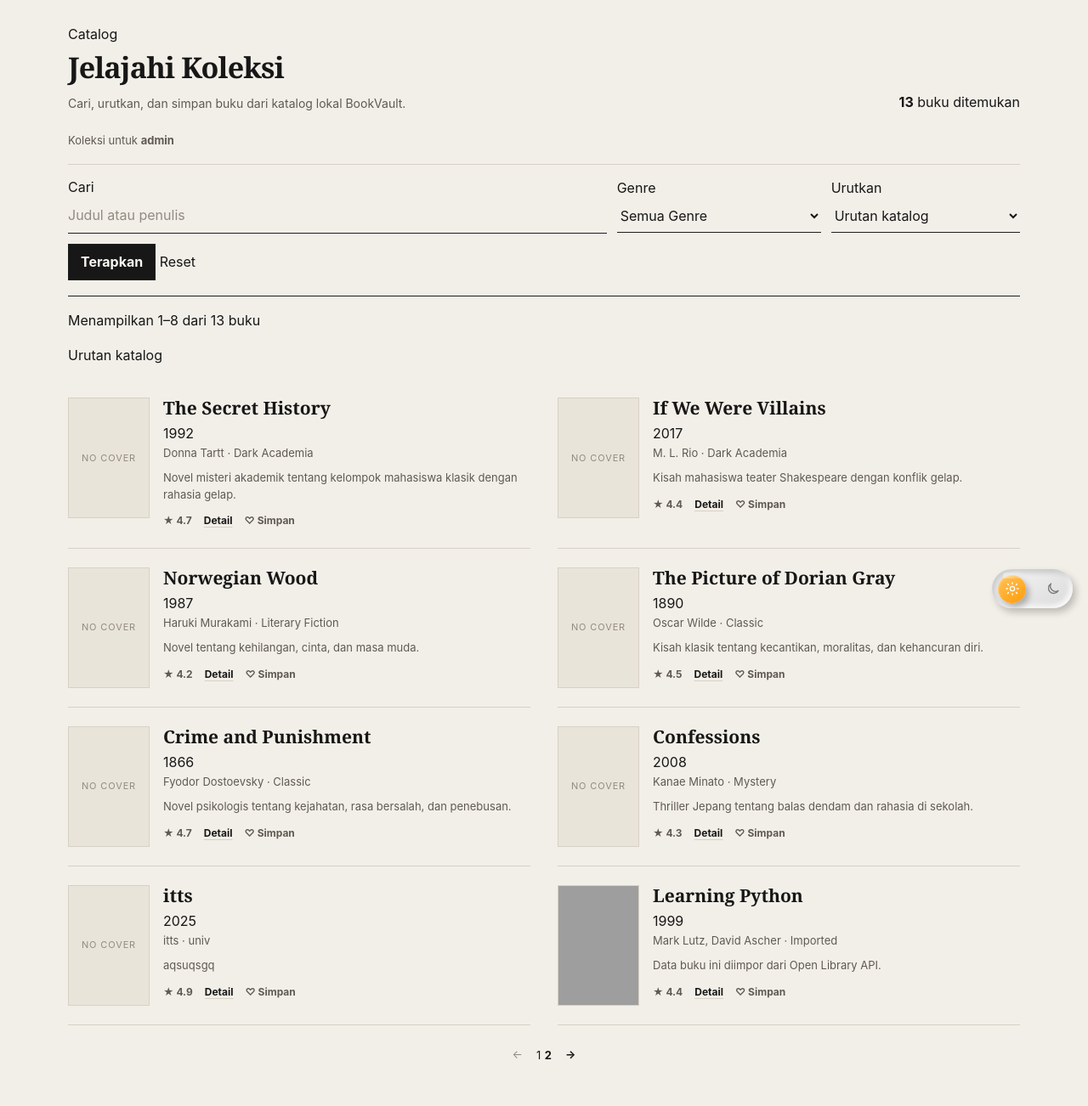
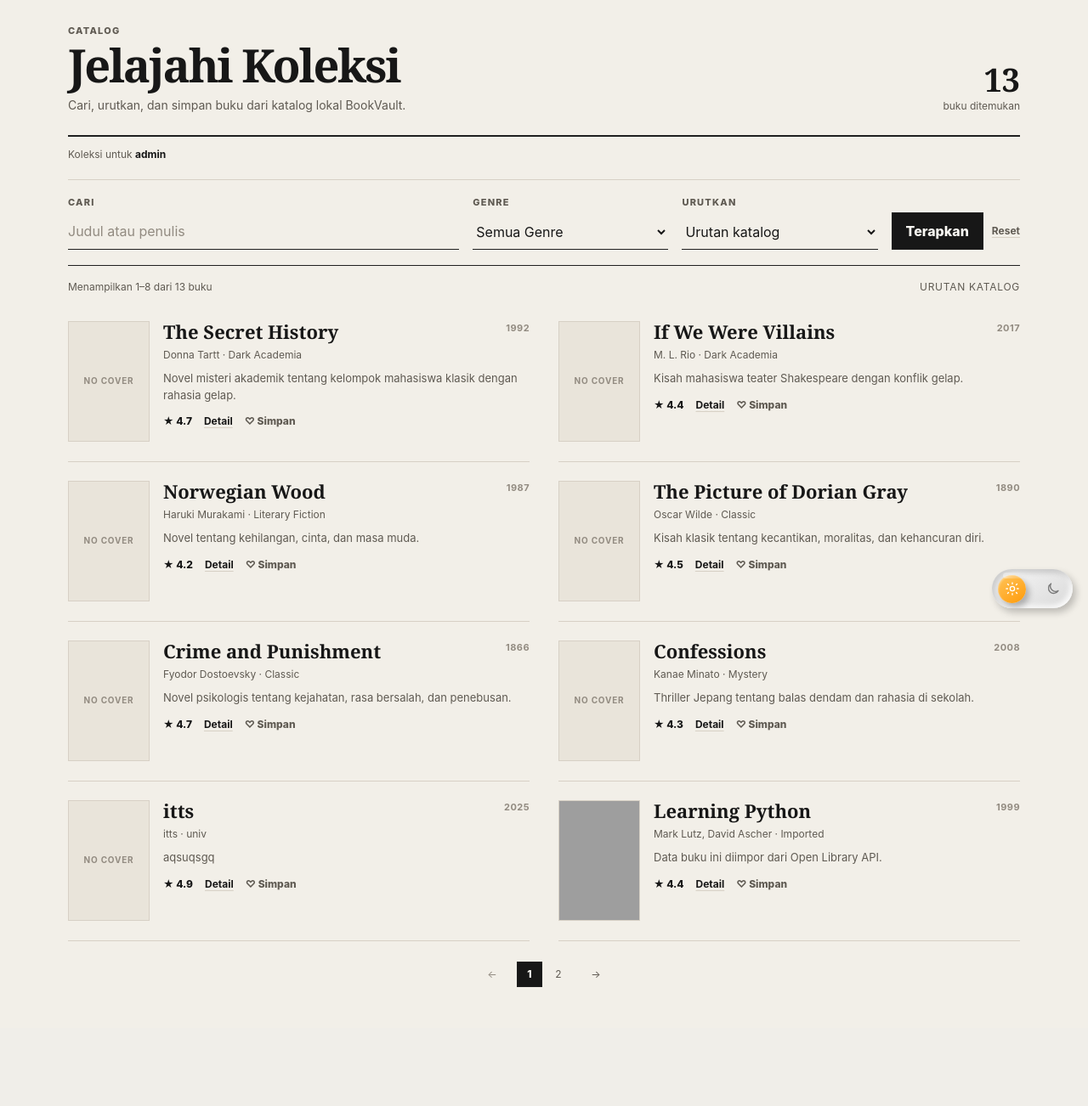
Before and after one commit to panjiaryasoma/bookvault-flask, a Flask app: page / in a window 1280 px wide. Shown: the part 66-1368 px from the top of the page at 85% size. After the commit the page ends 1228 px from the top, so only its background shows below. Run offline with Flask 3, Linux system fonts and the light colour scheme; a user stored in the database is signed in; data comes from the database, SQL or seed files in the repository; grey boxes are pictures that could not be loaded.

Commit message:
Polish catalog discovery layout

```diff
--- a/static/css/index.css
+++ b/static/css/index.css
@@ -41,50 +41,87 @@
     display: flex;
     align-items: end;
     justify-content: space-between;
-    gap: 24px;
-    margin-bottom: 22px;
+    gap: 32px;
+    margin-bottom: 10px;
+    padding-bottom: 24px;
+    border-bottom: 2px solid var(--line);
+}
+
+.catalog-eyebrow,
+.catalog-control > span,
+.active-filters__label {
+    display: block;
+    color: var(--muted);
+    font-size: 11px;
+    font-weight: 800;
+    letter-spacing: 0.11em;
+    text-transform: uppercase;
 }
 
 .catalog-heading h1 {
-    margin: 0;
+    margin: 4px 0 0;
     font-family: Georgia, "Times New Roman", serif;
-    font-size: 34px;
+    font-size: clamp(36px, 5vw, 54px);
     font-weight: 700;
-    letter-spacing: -0.025em;
+    line-height: 1;
+    letter-spacing: -0.04em;
 }
 
 .catalog-heading p {
-    margin: 6px 0 0;
+    max-width: 580px;
+    margin: 10px 0 0;
     color: var(--muted);
     font-size: 14px;
 }
 
-.result-count {
-    color: var(--faint) !important;
-    white-space: nowrap;
+.catalog-summary {
+    display: grid;
+    justify-items: end;
+    flex: 0 0 auto;
+}
+
+.catalog-summary strong {
+    font-family: Georgia, "Times New Roman", serif;
+    font-size: 38px;
+    line-height: 1;
+}
+
+.catalog-summary span {
+    margin-top: 4px;
+    color: var(--muted);
+    font-size: 12px;
 }
 
 .session-note {
-    margin: 0 0 18px;
+    margin: 12px 0 0;
     color: var(--muted);
-    font-size: 13px;
+    font-size: 12px;
+}
+
+.session-note strong {
+    color: var(--paper);
 }
 
 .search-box {
     display: grid;
-    grid-template-columns: minmax(240px, 1fr) minmax(180px, 240px) auto;
-    gap: 12px;
-    align-items: center;
-    padding: 14px 0 18px;
+    grid-template-columns: minmax(260px, 1.4fr) minmax(160px, 0.7fr) minmax(170px, 0.7fr) auto;
+    gap: 16px;
+    align-items: end;
+    margin-top: 20px;
+    padding: 18px 0;
     border-top: 1px solid var(--line-soft);
     border-bottom: 1px solid var(--line);
-    margin-bottom: 8px;
+}
+
+.catalog-control {
+    display: grid;
+    gap: 5px;
 }
 
 input,
 select {
     width: 100%;
-    min-height: 40px;
+    min-height: 42px;
     padding: 8px 0;
     border: 0;
     border-bottom: 1px solid var(--line);
@@ -109,32 +146,99 @@ select option {
     color: var(--paper);
 }
 
-.search-box button {
-    min-height: 40px;
-    padding: 8px 14px;
+.catalog-actions {
+    display: flex;
+    align-items: center;
+    gap: 10px;
+}
+
+.catalog-actions button,
+.empty-reset {
+    min-height: 42px;
+    padding: 9px 16px;
     border: 1px solid var(--line);
     border-radius: 0;
     background: var(--paper);
     color: var(--surface);
-    font-weight: 700;
+    font-weight: 800;
 }
 
-.search-box button:hover {
+.catalog-actions button:hover,
+.empty-reset:hover {
     border-color: var(--brass);
     background: var(--brass);
     color: #fff;
 }
 
+.reset-link {
+    color: var(--muted);
+    font-size: 12px;
+    font-weight: 700;
+    text-decoration: underline;
+    text-decoration-color: var(--line-soft);
+    text-underline-offset: 3px;
+}
+
+.reset-link:hover {
+    color: var(--brass);
+    text-decoration-color: var(--brass);
+}
+
+.active-filters {
+    display: flex;
+    align-items: center;
+    gap: 8px;
+    flex-wrap: wrap;
+    padding: 12px 0 2px;
+}
+
+.filter-token {
+    display: inline-flex;
+    align-items: center;
+    gap: 7px;
+    padding: 4px 8px;
+    border: 1px solid var(--line-soft);
+    color: var(--muted);
+    font-size: 12px;
+}
+
+.filter-token:hover {
+    border-color: var(--brass);
+    color: var(--brass);
+}
+
+.catalog-status-row {
+    display: flex;
+    align-items: center;
+    justify-content: space-between;
+    gap: 18px;
+    padding: 16px 0 4px;
+}
+
+.catalog-range,
+.catalog-sort-status {
+    margin: 0;
+    color: var(--muted);
+    font-size: 12px;
+}
+
+.catalog-sort-status {
+    text-transform: uppercase;
+    letter-spacing: 0.06em;
+}
+
 .book-list {
     display: grid;
     grid-template-columns: repeat(2, minmax(0, 1fr));
-    column-gap: 32px;
+    column-gap: 34px;
+    margin-top: 4px;
 }
 
 .book-entry {
     display: grid;
     grid-template-columns: 96px minmax(0, 1fr);
     gap: 16px;
+    min-height: 188px;
     padding: 22px 0;
     border-bottom: 1px solid var(--line-soft);
     background: transparent;
@@ -163,7 +267,9 @@ select option {
     align-items: center;
     justify-content: center;
     color: var(--faint);
-    font-size: 11px;
+    font-size: 10px;
+    font-weight: 700;
+    text-align: center;
     text-transform: uppercase;
     letter-spacing: 0.08em;
 }
@@ -172,11 +278,18 @@ select option {
     min-width: 0;
 }
 
+.book-title-row {
+    display: grid;
+    grid-template-columns: minmax(0, 1fr) auto;
+    gap: 12px;
+    align-items: start;
+}
+
 .book-info h2 {
     margin: 0 0 6px;
     font-family: Georgia, "Times New Roman", serif;
-    font-size: 21px;
-    line-height: 1.15;
+    font-size: 22px;
+    line-height: 1.12;
     font-weight: 700;
 }
 
@@ -188,10 +301,17 @@ select option {
     color: var(--brass);
 }
 
+.book-year {
+    color: var(--faint);
+    font-size: 11px;
+    font-weight: 700;
+    letter-spacing: 0.04em;
+}
+
 .meta {
-    margin: 0 0 10px;
+    margin: 0 0 9px;
     color: var(--muted);
-    font-size: 13px;
+    font-size: 12px;
 }
 
 .description {
@@ -210,12 +330,13 @@ select option {
     align-items: center;
     gap: 14px;
     flex-wrap: wrap;
+    margin-top: auto;
     font-size: 12px;
 }
 
 .rating {
-    color: var(--muted);
-    font-weight: 700;
+    color: var(--paper);
+    font-weight: 800;
 }
 
 .rating--muted {
@@ -247,46 +368,114 @@ select option {
     background: transparent;
     color: var(--muted);
     font-size: 12px;
-    font-weight: 700;
+    font-weight: 800;
 }
 
-.text-button:hover {
+.text-button:hover,
+.text-button--saved {
     color: var(--brass);
 }
 
+.catalog-empty {
+    margin-top: 26px;
+    padding: 34px 0;
+    border-top: 2px solid var(--line);
+    border-bottom: 1px solid var(--line-soft);
+}
+
+.catalog-empty[hidden] {
+    display: none;
+}
+
+.catalog-empty h2 {
+    margin: 5px 0 6px;
+    font-family: Georgia, "Times New Roman", serif;
+    font-size: 28px;
+}
+
+.catalog-empty p {
+    max-width: 600px;
+    margin: 0 0 18px;
+    color: var(--muted);
+}
+
+.empty-reset {
+    display: inline-flex;
+    align-items: center;
+    text-decoration: none;
+}
+
 .pagination {
-    padding: 22px 0 0;
+    padding: 24px 0 0;
     display: flex;
     justify-content: center;
     align-items: center;
-    gap: 16px;
+    gap: 14px;
     flex-wrap: wrap;
 }
 
-.pagination a,
-.pagination span {
-    padding: 0;
-    border: 0;
-    border-radius: 0;
-    background: transparent;
-    font-size: 13px;
+.pagination[hidden] {
+    display: none;
 }
 
-.pagination a {
-    color: var(--paper);
-    font-weight: 700;
+.pagination-pages {
+    display: flex;
+    align-items: center;
+    gap: 4px;
 }
 
-.pagination a:hover {
+.page-number,
+.pagination-arrow,
+.pagination-ellipsis {
+    min-width: 30px;
+    min-height: 30px;
+    display: inline-flex;
+    align-items: center;
+    justify-content: center;
+    color: var(--muted);
+    font-size: 12px;
+}
+
+.page-number,
+.pagination-arrow {
+    border: 1px solid transparent;
+}
+
+.page-number:hover,
+.pagination-arrow:hover {
+    border-color: var(--line-soft);
     color: var(--brass);
 }
 
-.pagination .page-info {
-    color: var(--muted);
+.page-number.active {
+    border-color: var(--line);
+    background: var(--paper);
+    color: var(--surface);
+    font-weight: 800;
 }
 
-.pagination .disabled {
+.pagination-arrow.disabled {
     color: var(--faint);
+    pointer-events: none;
+}
+
+.pagination-ellipsis {
+    min-width: 20px;
+    color: var(--faint);
+}
+
+@media (max-width: 980px) {
+    .search-box {
+        grid-template-columns: 1fr 1fr;
+    }
+
+    .catalog-control--search {
+        grid-column: 1 / -1;
+    }
+
+    .catalog-actions {
+        justify-content: flex-end;
+    }
 }
 
 @media (max-width: 900px) {
@@ -311,20 +500,48 @@ select option {
     .catalog-heading {
         align-items: flex-start;
         flex-direction: column;
-        gap: 4px;
+        gap: 16px;
+    }
+
+    .catalog-summary {
+        justify-items: start;
     }
 
     .search-box {
         grid-template-columns: 1fr;
     }
 
+    .catalog-control--search {
+        grid-column: auto;
+    }
+
+    .catalog-actions {
+        justify-content: flex-start;
+    }
+
+    .catalog-status-row {
+        align-items: flex-start;
+        flex-direction: column;
+        gap: 4px;
+    }
+
     .book-entry {
         grid-template-columns: 76px minmax(0, 1fr);
         gap: 14px;
+        min-height: 154px;
     }
 
     .book-cover {
         width: 76px;
         height: 112px;
     }
+
+    .book-title-row {
+        grid-template-columns: 1fr;
+        gap: 0;
+    }
+
+    .book-year {
+        margin-bottom: 4px;
+    }
 }
```
